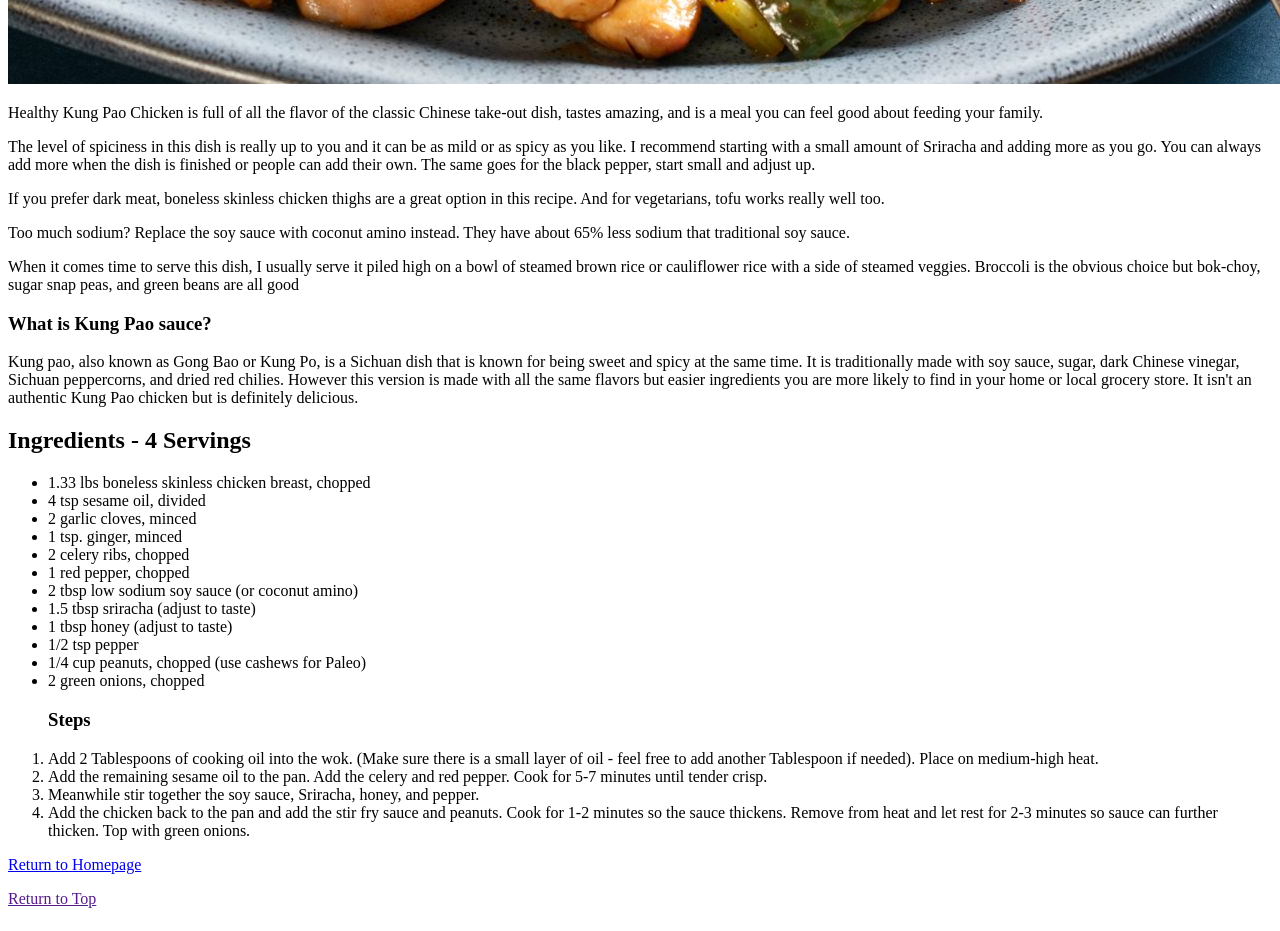
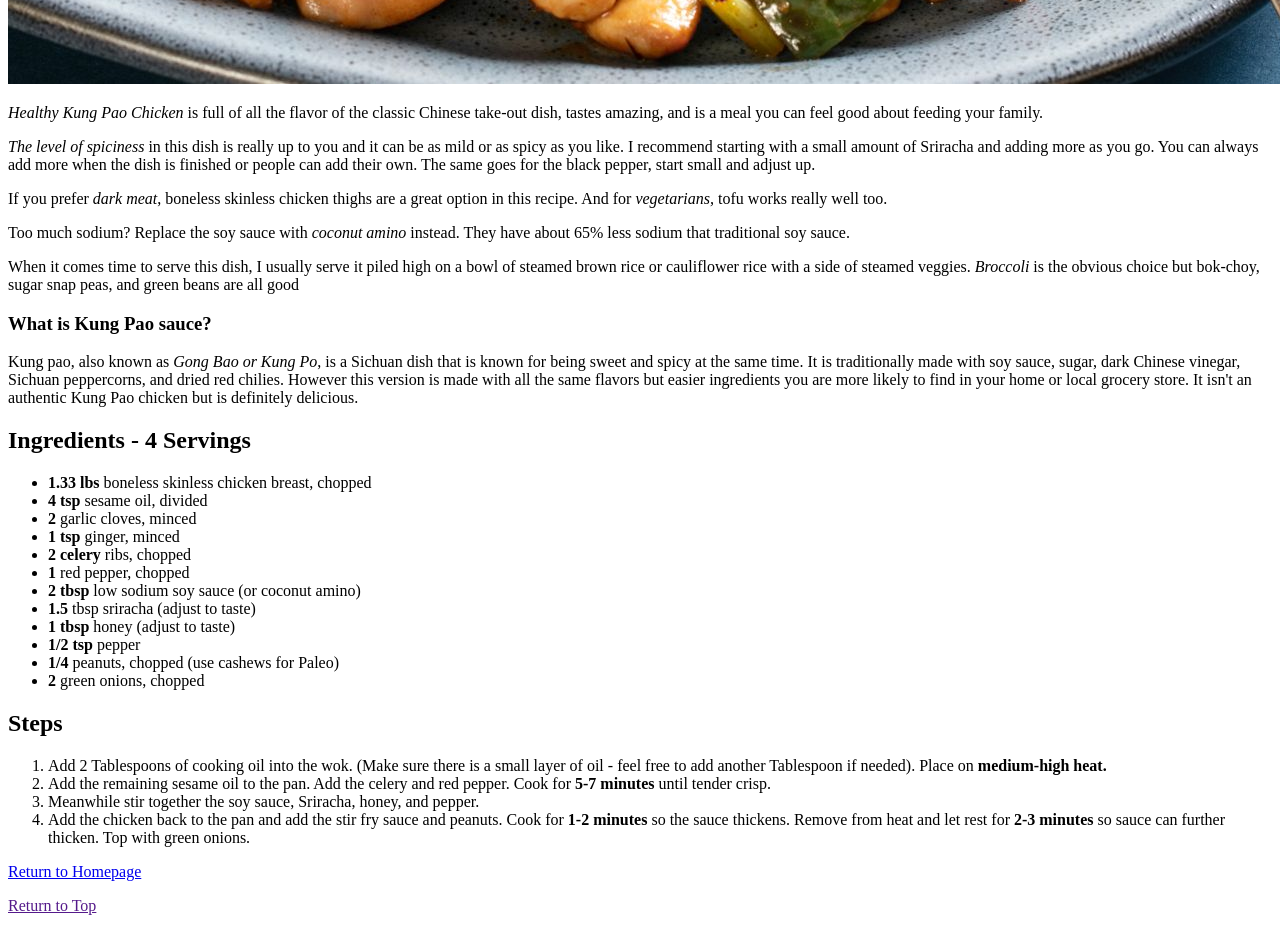
Before and after one commit to A1Sushi/odin-recipes, a plain HTML site: page recipes/kung-pao-chicken.html in a window 1280 px wide. Shown: the part 840-1771 px from the top of the page. Drawn offline with Linux system fonts and the light colour scheme.

Commit message:
Added strong & em elements to recipe #3
Also continue to clean up README.md & LEARNED.md to become more organized

```diff
--- a/recipes/kung-pao-chicken.html
+++ b/recipes/kung-pao-chicken.html
@@ -10,37 +10,37 @@
 <body>
     <!-- Heading Title for the page -->
     <h1>Healthy Kung Pao Chicken</h1>
-        <img src="../images/Kung-Pao-Chicken-Picture.jpg" alt="Bowl of Kung Pao Chicken on top of rice">
-        <p>Healthy Kung Pao Chicken is full of all the flavor of the classic Chinese take-out dish, tastes amazing, and is a meal you can feel good about feeding your family. </p>
-        <p>The level of spiciness in this dish is really up to you and it can be as mild or as spicy as you like. I recommend starting with a small amount of Sriracha and adding more as you go. You can always add more when the dish is finished or people can add their own. The same goes for the black pepper, start small and adjust up.</p>
-        <p>If you prefer dark meat, boneless skinless chicken thighs are a great option in this recipe. And for vegetarians, tofu works really well too.</p>
-        <p>Too much sodium? Replace the soy sauce with coconut amino instead. They have about 65% less sodium that traditional soy sauce.</p>
-        <p>When it comes time to serve this dish, I usually serve it piled high on a bowl of steamed brown rice or cauliflower rice with a side of steamed veggies. Broccoli is the obvious choice but bok-choy, sugar snap peas, and green beans are all good</p>
+        <img src="../images/Kung-Pao-Chicken-Picture.jpg" alt="Bowl of Kung Pao Chicken besides a bowl of rice">
+        <p><em>Healthy Kung Pao Chicken</em> is full of all the flavor of the classic Chinese take-out dish, tastes amazing, and is a meal you can feel good about feeding your family.</p>
+        <p><em> The level of spiciness</em> in this dish is really up to you and it can be as mild or as spicy as you like. I recommend starting with a small amount of Sriracha and adding more as you go. You can always add more when the dish is finished or people can add their own. The same goes for the black pepper, start small and adjust up.</p>
+        <p>If you prefer <em>dark meat</em>, boneless skinless chicken thighs are a great option in this recipe. And for <em>vegetarians,</em> tofu works really well too.</p>
+        <p>Too much sodium? Replace the soy sauce with <em>coconut amino</em> instead. They have about 65% less sodium that traditional soy sauce.</p>
+        <p>When it comes time to serve this dish, I usually serve it piled high on a bowl of steamed brown rice or cauliflower rice with a side of steamed veggies. <em>Broccoli</em> is the obvious choice but bok-choy, sugar snap peas, and green beans are all good</p>
     <h3>What is Kung Pao sauce?</h3>
-        <p>Kung pao, also known as Gong Bao or Kung Po, is a Sichuan dish that is known for being sweet and spicy at the same time. It is traditionally made with soy sauce, sugar, dark Chinese vinegar, Sichuan peppercorns, and dried red chilies. However this version is made with all the same flavors but easier ingredients you are more likely to find in your home or local grocery store. It isn't an authentic Kung Pao chicken but is definitely delicious.</p>
+        <p>Kung pao, also known as <em>Gong Bao or Kung Po</em>, is a Sichuan dish that is known for being sweet and spicy at the same time. It is traditionally made with soy sauce, sugar, dark Chinese vinegar, Sichuan peppercorns, and dried red chilies. However this version is made with all the same flavors but easier ingredients you are more likely to find in your home or local grocery store. It isn't an authentic Kung Pao chicken but is definitely delicious.</p>
     <!-- unordered list of required supplies -->
     <h2>Ingredients - 4 Servings</h2>
         <ul>
-            <li>1.33 lbs boneless skinless chicken breast, chopped</li>
-            <li>4 tsp sesame oil, divided</li>
-            <li>2 garlic cloves, minced</li>
-            <li>1 tsp. ginger, minced</li>
-            <li>2 celery ribs, chopped</li>
-            <li>1 red pepper, chopped</li>
-            <li>2 tbsp low sodium soy sauce (or coconut amino)</li>
-            <li>1.5 tbsp sriracha (adjust to taste)</li>
-            <li>1 tbsp honey (adjust to taste)</li>
-            <li>1/2 tsp pepper</li>
-            <li>1/4 cup peanuts, chopped (use cashews for Paleo)</li>
-            <li>2 green onions, chopped</li>
+            <li><strong>1.33 lbs</strong> boneless skinless chicken breast, chopped</li>
+            <li><strong>4 tsp</strong> sesame oil, divided</li>
+            <li><strong>2</strong> garlic cloves, minced</li>
+            <li><strong>1 tsp</strong> ginger, minced</li>
+            <li><strong>2 celery</strong> ribs, chopped</li>
+            <li><strong>1</strong> red pepper, chopped</li>
+            <li><strong>2 tbsp</strong> low sodium soy sauce (or coconut amino)</li>
+            <li><strong>1.5</strong> tbsp sriracha (adjust to taste)</li>
+            <li><strong>1 tbsp</strong> honey (adjust to taste)</li>
+            <li><strong>1/2 tsp</strong> pepper</li>
+            <li><strong>1/4</strong> peanuts, chopped (use cashews for Paleo)</li>
+            <li><strong>2</strong> green onions, chopped</li>
         </ul>
         <!-- ordered list of How to put together the dish -->
+    <h2>Steps</h2>
         <ol>
-            <h3>Steps</h3>
-            <li>Add 2 Tablespoons of cooking oil into the wok. (Make sure there is a small layer of oil - feel free to add another Tablespoon if needed). Place on medium-high heat. </li>
-            <li>Add the remaining sesame oil to the pan. Add the celery and red pepper. Cook for 5-7 minutes until tender crisp.</li>
+            <li>Add 2 Tablespoons of cooking oil into the wok. (Make sure there is a small layer of oil - feel free to add another Tablespoon if needed). Place on <strong> medium-high heat.</strong></li>
+            <li>Add the remaining sesame oil to the pan. Add the celery and red pepper. Cook for <strong>5-7 minutes</strong> until tender crisp.</li>
             <li>Meanwhile stir together the soy sauce, Sriracha, honey, and pepper.</li>
-            <li>Add the chicken back to the pan and add the stir fry sauce and peanuts. Cook for 1-2 minutes so the sauce thickens. Remove from heat and let rest for 2-3 minutes so sauce can further thicken. Top with green onions.</li>
+            <li>Add the chicken back to the pan and add the stir fry sauce and peanuts. Cook for <strong>1-2 minutes</strong> so the sauce thickens. Remove from heat and let rest for <strong>2-3 minutes</strong>  so sauce can further thicken. Top with green onions.</li>
         </ol>
 
     <p><a href="../index.html">Return to Homepage</a></p>
```
Also changed, not shown: 2 other files.
